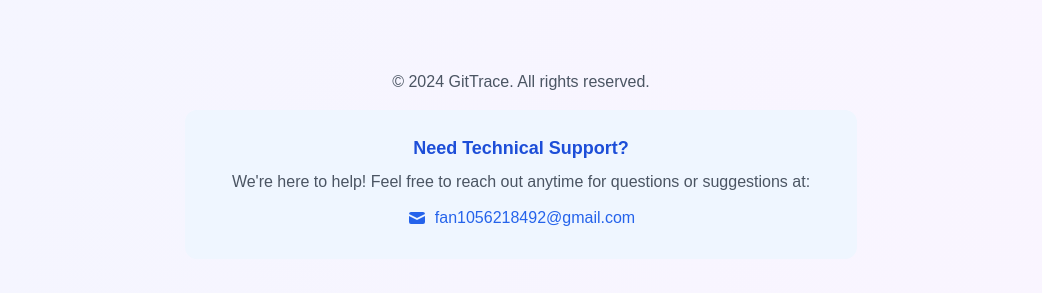
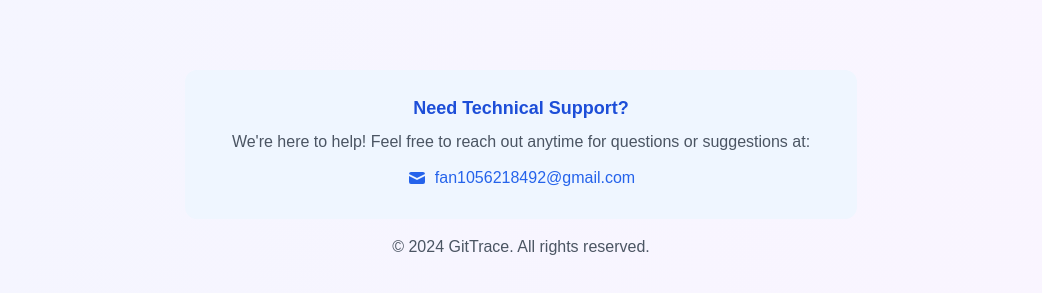
Before and after one commit to BroFan888/git_trace_website, a Next.js app: page / in a window 1280 px wide. Shown: the part 10394-10687 px from the top of the page, without its empty margins (119-1161 px from the left). Built offline with nearby package versions, Linux system fonts and the light colour scheme.

Commit message:
Move copy to the bottom

```diff
--- a/app/page.tsx
+++ b/app/page.tsx
@@ -259,7 +259,6 @@ export default function Home() {
       {/* Footer */}
       <footer className="max-w-7xl mx-auto px-4 sm:px-6 lg:px-8 py-12">
         <div className="text-center text-gray-600 space-y-4">
-          <p>© 2024 GitTrace. All rights reserved.</p>
           <div className="max-w-2xl mx-auto bg-blue-50 rounded-xl p-6">
             <h3 className="text-lg font-semibold text-blue-700 mb-2">Need Technical Support?</h3>
             <p className="text-gray-600 mb-3">
@@ -276,6 +275,7 @@ export default function Home() {
               fan1056218492@gmail.com
             </a>
           </div>
+          <p>© 2024 GitTrace. All rights reserved.</p>
         </div>
       </footer>
     </div>
```
